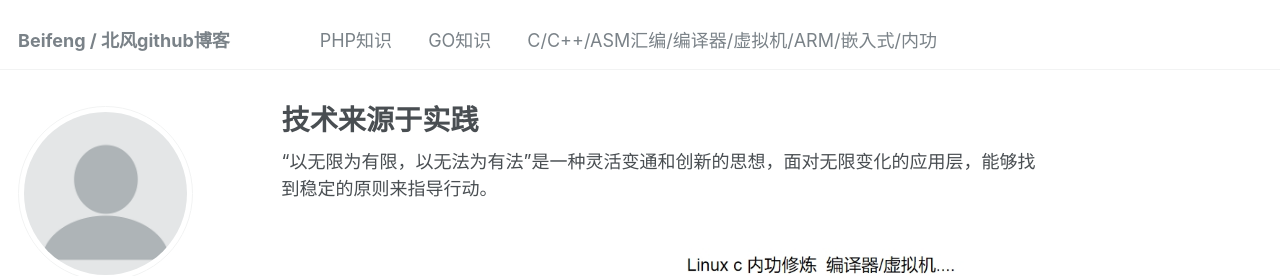
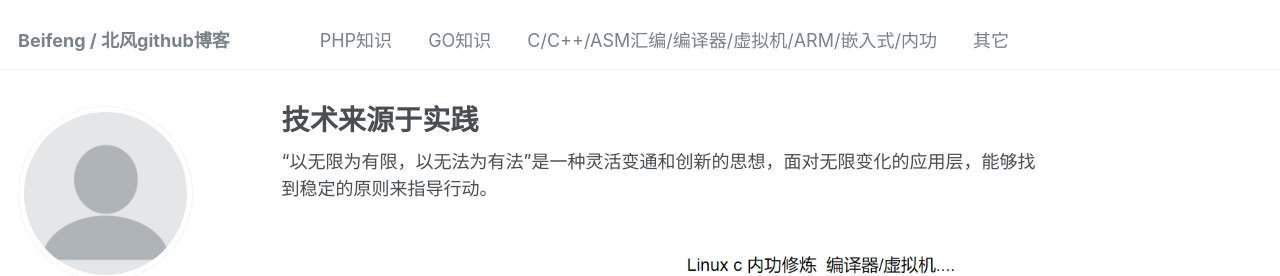
Before and after one commit to beifengisnil/beifengisnil.github.io, a Jekyll site: the page built from _pages/about.md, in a window 1280 px wide. Shown: the top 276 px of the page. Built offline with Jekyll 4.4.1, drawn with Linux system fonts in a browser that asks for light colours; some web fonts are replaced.

Commit message:
Update navigation.yml

```diff
--- a/_data/navigation.yml
+++ b/_data/navigation.yml
@@ -13,3 +13,6 @@ main:
 
   - title: "C/C++/ASM汇编/编译器/虚拟机/ARM/嵌入式/内功"
     url: /teaching/
+
+  - title: "其它"
+    url: /year-archive/
```
